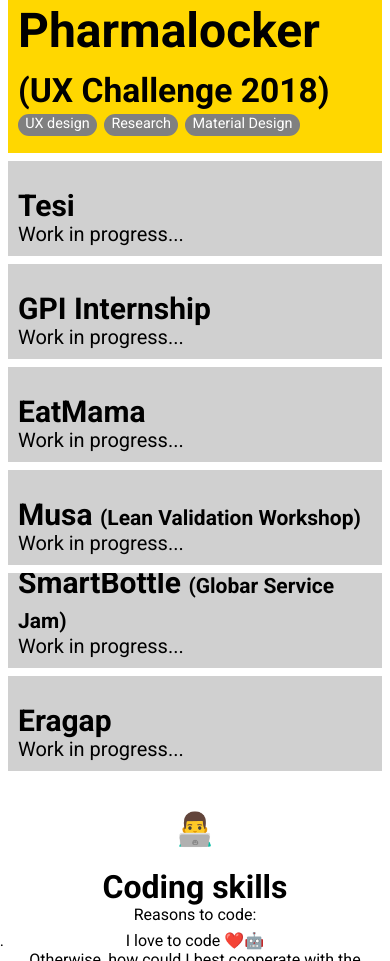
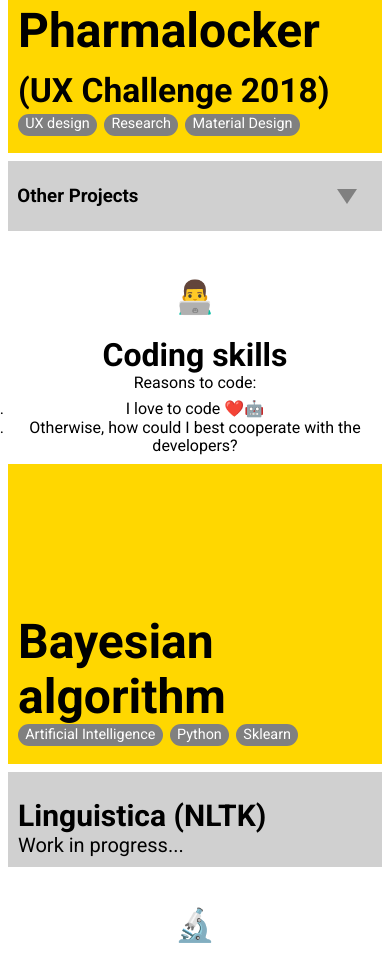
Before and after one commit to claudiopostinghel/portfolio_old, a plain HTML site: page index.html in a window 390 px wide. Shown: the part 1135-2096 px from the top of the page. Drawn offline with nearby package versions, Linux system fonts and the light colour scheme; a small style sheet from the web is missing.

Commit message:
Added other project expandable

```diff
--- a/index.html
+++ b/index.html
@@ -137,6 +137,18 @@
                                 </div>
                             </div>
 
+                            <div>
+                                <div id="otherprojectmain" class="otherproject"
+                                onclick="
+                                $('#otherprojectmaincontent').toggleClass('contracted');
+                                $('.expandarrow').toggleClass('rotated');
+                                ">
+                                        <h3>Other Projects</h3>
+                                        <div class="expandarrow">
+
+                                        </div>
+                                </div>
+                                <div id="otherprojectmaincontent" class="cancontract contracted">
                                     <div id="tesi" class="project disabled">
                                         <div page="1">
 
@@ -215,6 +227,11 @@
                                             </div>
                                         </div>
                                     </div>
+                                </div>
+
+
+                            </div>
+
 
                         </div>
 
--- a/scss/_project.scss
+++ b/scss/_project.scss
@@ -41,7 +41,7 @@
     }
 }
 
-.videonotherigth {
+[page="2"], [page="4"], [page="6"], [page="8"], [page="10"] {
     .pagewithvideo {
         flex-direction: row-reverse;
         .mockup {
--- a/scss/_worksection.scss
+++ b/scss/_worksection.scss
@@ -187,6 +187,51 @@
     }
  }
 
+ .otherproject {
+   // border: 3px dotted red;
+   margin: 0 0 0.5em 0;
+   width: 100%;
+   height: 300px;
+   overflow: hidden;
+   cursor: pointer;
+   background-color: gold;
+   filter: grayscale(1) !important;
+   height: 70px;
+   line-height: 70px;
+   h3 {
+      margin-left: 0.5em;
+      line-height: 70px;
+      font-weight: 900;
+      text-align: left;
+      span {
+         font-size: 0.7em;
+      }
+   }
+   .expandarrow {
+      position: absolute;
+      top: 50%;
+      right: 25px;
+      border-left: 10px solid transparent;
+      border-right: 10px solid transparent;
+      border-top: 15px solid gray;
+      margin-top: -7px;
+      transform: rotate(0deg);
+   }
+   .rotated {
+      transform: rotate(180deg);
+   }
+}
+
+#otherprojectmaincontent {
+   overflow: hidden;
+   max-height: auto;
+   transition: max-height 0.2s ease-out;
+}
+.contracted {
+   max-height: 0;
+   transition: max-height 0.2s ease-out;
+}
+
 //  PROJECT THINGS
 
  .mockup {
```
Also changed, not shown: uxchallenge.html (+25 -30 lines), scss/main.css, 1 other file. Lines whose indentation alone changed are shown as unchanged.
